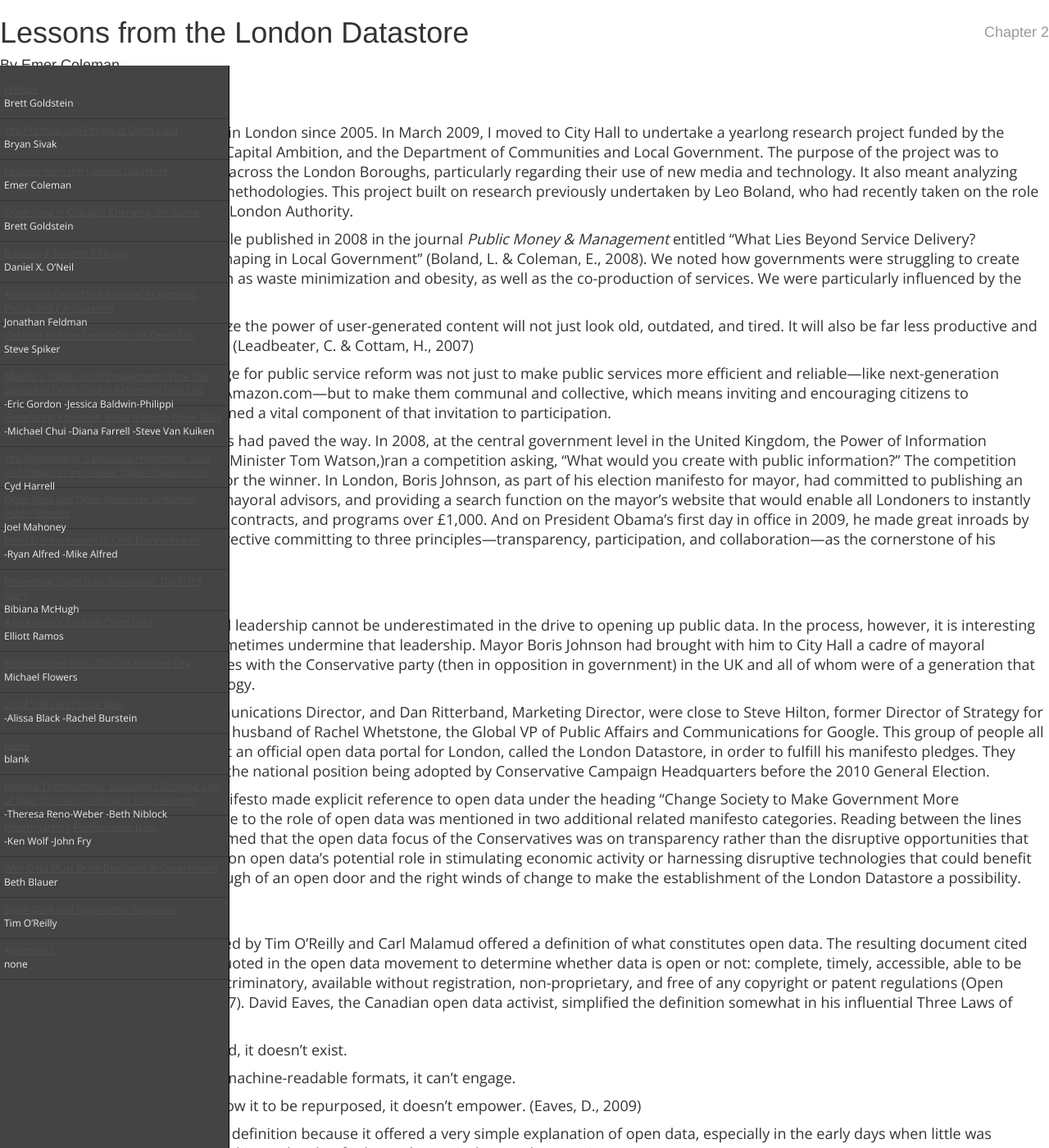
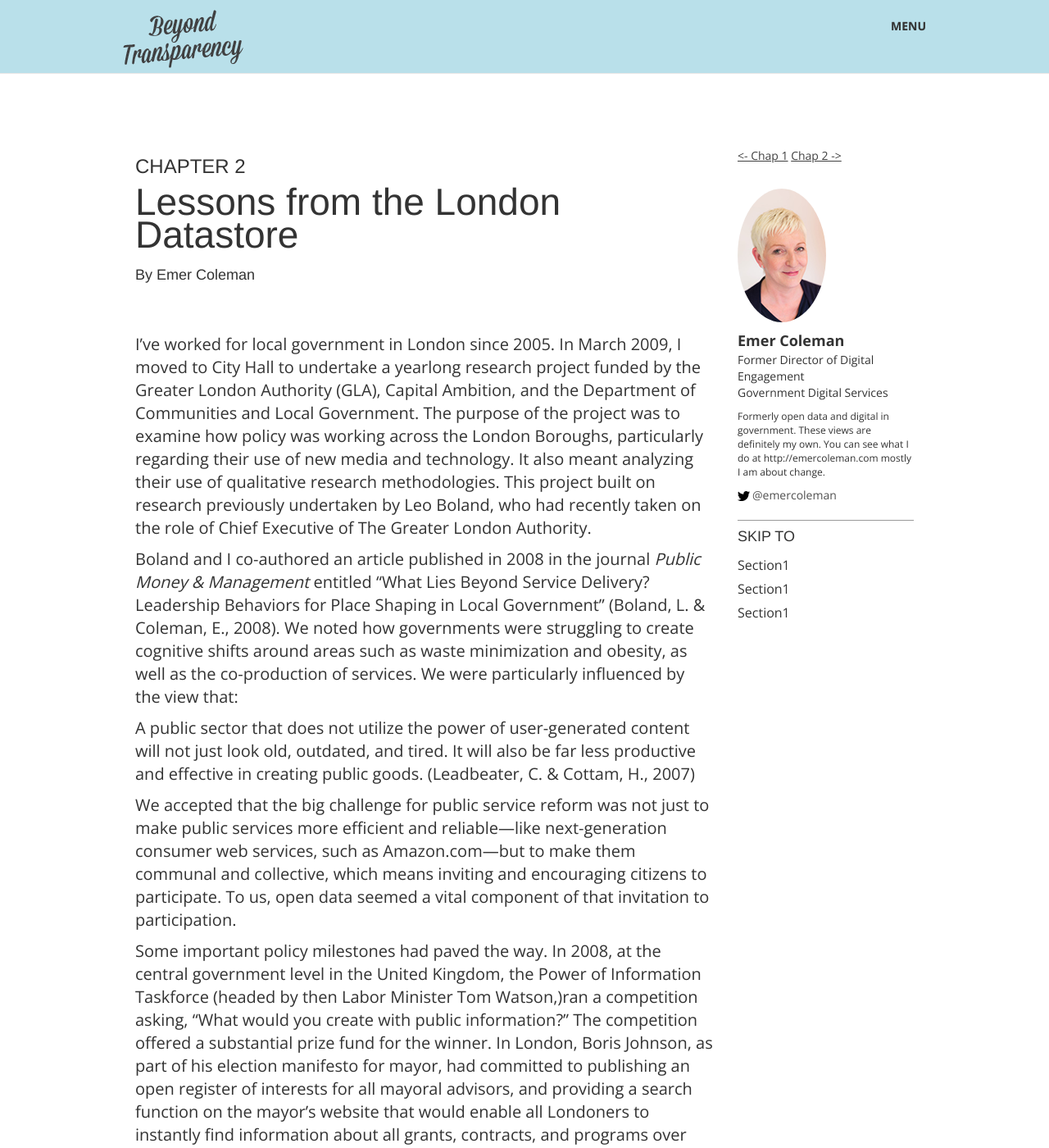
Before and after one commit to codeforamerica/beyondtransparency, a Jekyll site: the page built from chapters/chapter02.md, in a window 1280 px wide and 1400 px high. Shown: the whole window at 82% size. Built offline with Jekyll 4.4.1, drawn with Linux system fonts in a browser that asks for light colours; nearby versions of some CDN libraries; library files that are not in the unit come from our copies; Markdown is read by kramdown in place of the engine named in the settings.

Commit message:
chapter styling

```diff
--- a/_includes/header.html
+++ b/_includes/header.html
@@ -1,5 +1,8 @@
 <nav class="navbar navbar-default navbar-fixed-top bt-book-nav" role="navigation">
   <div class="navbar-header">
-    <a class="navbar-brand" href="/">Beyond Transparency</a>
+    <a class="navbar-brand" href="/"><img src="/images/beyondtransparency-small.png" /></a>
+    <div class="nav navbar-nav navbar-right">
+      <div class="menu-btn" href="#">Menu</div>
+    </div>
   </div>
 </nav>
--- a/_layouts/chapter.html
+++ b/_layouts/chapter.html
@@ -1,9 +1,9 @@
 ---
 layout: default
 ---
+{% include header.html %}
 
-
-<div class="chapter-nav">
+<!--<div class="chapter-nav">
   <ul >
     {% for page in site.pages %}
       {% if page.layout == "chapter" %}
@@ -11,7 +11,12 @@
       {% endif %}
     {% endfor %}
   </ul>
-</div>
+</div> -->
+
+
+<div class="chapter content">
+
+  <div class="col-md-9">
 
     <h4 class="chapter-number">Chapter {{page.chapter}}</h4>
 
@@ -19,6 +24,33 @@
 
     <h4 class="chapter-author">By {{page.author}}</h4>
 
-<div class="chapter">
+    <div class="chapter-text">
       {{ content }}
     </div>
+  </div>
+  <div class="col-md-3">
+    <div class="chapter-nav-links">
+      <a href="">&lt;- Chap 1</a> <a href=""> Chap 2 -&gt;</a>
+    </div>
+    <div class="author">
+      <img class="img-circle" src="{{ page.author_photo_url }}" />
+      <div class="name">{{ page.author }}</div>
+      <div class="job-title">{{ page.author_job }}</div>
+      <div class="employer">{{ page.author_employer }}</div>
+      <div class="about">{{ page.author_about }}</div>
+
+      <div class="twitter"><a href="http://twitter.com/{{page.twitter}}">@{{ page.twitter }}</a></div>
+    </div>
+    <div class="in-chapter-nav">
+      <h4>SKIP TO</h4>
+      <ul>
+        <li>Section1</li>
+        <li>Section1</li>
+        <li>Section1</li>
+      </ul>
+    </div>
+
+    </div>
+  </div>
+  <div class="clear"></div>
+</div>
--- a/chapters/chapter02.md
+++ b/chapters/chapter02.md
@@ -7,6 +7,8 @@
 author_employer: Government Digital Services
 author_photo_url: /images/authors/emer.png
 featured: true
+twitter: emercoleman
+author_about: "Formerly open data and digital in government. These views are definitely my own. You can see what I do at http://emercoleman.com  mostly I am about change."
 ---
 
 I’ve worked for local government in London since 2005. In March 2009, I
--- a/css/main.css
+++ b/css/main.css
@@ -1,6 +1,7 @@
 body{
   font-family: 'Open Sans', sans-serif;
   background:#fff;
+  color:#333;
 }
 div.clear{
   clear:both;
@@ -8,9 +9,7 @@
 .bt-book-nav{
   text-shadow: 0 -1px 0 rgba(0,0,0,.15);
   background-color: #b9e0ea;
-  border-color: #463265;
-  box-shadow: 0 1px 0 rgba(255,255,255,.1);
-  height:115px;
+  height:90px;
 }
 .bt-book-nav .navbar-brand{
   color:#fff;
@@ -26,8 +25,20 @@
   text-transform:uppercase;
   font-weight:bold;
 }
+.navbar-nav .menu-btn{
+  margin-top:22px;
+}
+.navbar-brand{
+  padding:0px;
+}
 div.byline{
   margin-bottom:10px;
+}
+
+div.navbar-header{
+  width:980px;
+  margin:0px auto;
+  float:inherit;
 }
 
 div.header{
@@ -226,18 +237,22 @@
   background:#fff;
 }
 .chapter{
-  font-size:18px;
-  line-height:24px;
+  padding-top:180px;
+  color:#333;
+}
+.chapter-text{
+  font-size:20px;
+  line-height:28px;
 }
 
 .chapter-number{
-  float:right;
-  color:#999;
+  font-size:24px;
   font-weight:normal;
+  text-transform:uppercase;
 }
 .chapter .chapter-title{
-  margin:80px 0px 20px;
-  font-size:30px;
+  margin:10px 0px 20px;
+  font-size:46px;
   line-height:40px;
 }
 .chapter-author{
@@ -276,5 +291,44 @@
   background:#111;
   color:#f8f8f8;
   text-align:right;
-  padding:20px 0px;
+  padding:20px 0px 5px;
 }
+
+.author{
+  margin-top:30px;
+  border-bottom:solid 1px #999;
+  padding-bottom:20px;
+}
+.author img{
+  margin-bottom:10px;
+}
+.author .name{
+  font-size:18px;
+  font-weight:bold;
+}
+
+.author .twitter{
+  background-image: url("/images/twitter.png");
+  background-repeat: no-repeat;
+  background-position: top 5px left;
+  padding-left:18px;
+}
+.author .twitter a{
+  text-decoration:none;
+}
+.author .about{
+  margin:10px 0px;
+  font-size:12px;
+}
+.in-chapter-nav{
+  font-size:16px;
+
+}
+.in-chapter-nav ul{
+  padding:0px;
+  margin:0px;
+}
+.in-chapter-nav ul li{
+  padding:3px 0px;
+  list-style:none;
+}
```
Also changed, not shown: _layouts/header.html (added), images/beyondtransparency-small.png (added), images/twitter.png (added). Lines whose indentation alone changed are shown as unchanged.
